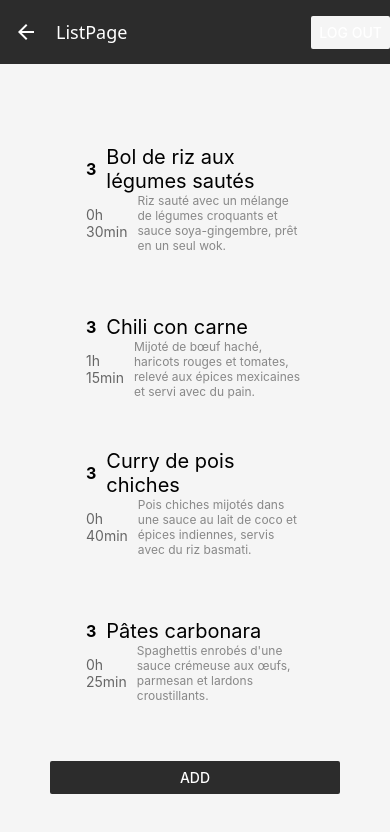
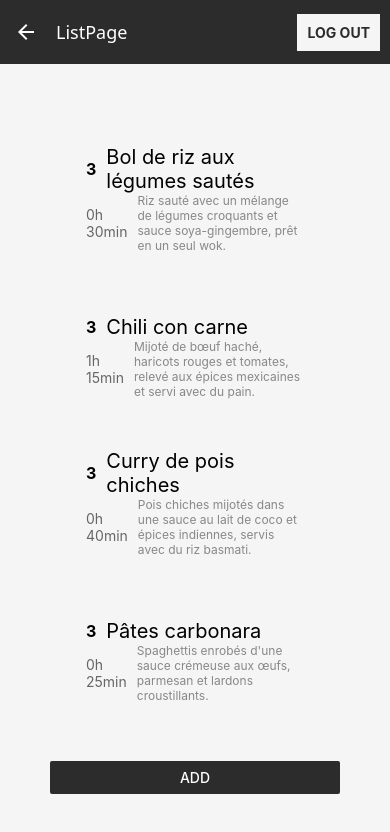
Before and after one commit to EmileSirois/Recipeasy, a React Native app: screen /ListPage in a window 390 px wide. Shown: the top 832 px of the page. Built offline with nearby package versions, Linux system fonts and the light colour scheme.

Commit message:
changed the log out btn to a pressable to modify style and added style elments that correspond to the pressable and text

```diff
--- a/App.js
+++ b/App.js
@@ -1,7 +1,7 @@
-import { NavigationContainer, DefaultTheme } from "@react-navigation/native";
+import { NavigationContainer } from "@react-navigation/native";
 import { createNativeStackNavigator } from "@react-navigation/native-stack";
 import { styles, customTheme } from "./style/Styles.js";
-import { Button } from "react-native";
+import { Pressable, Text } from "react-native";
 import LoginPage from "./pages/LoginPage.js";
 import SignUpPage from "./pages/SignUpPage.js";
 import FormPage from "./pages/FormPage.js";
@@ -21,11 +21,9 @@ export default function App() {
           component={ListPage}
           options={({ navigation }) => ({
             headerRight: () => (
-              <Button
-                title="Log out"
-                color={customTheme.colors.background}
-                onPress={() => navigation.popTo("LoginPage")} //si le premier screen de la stack est tjrs login, poptotop?
-              />
+              <Pressable style={styles.logOutBtn} onPress={() => navigation.popTo("LoginPage")}>
+                <Text style={styles.logOutBtnText}>LOG OUT</Text>
+              </Pressable>
             ),
             headerBackVisible: false, //potentiellement redondant si la stack est bien fait
           })}
--- a/pages/ListPage.js
+++ b/pages/ListPage.js
@@ -43,10 +43,6 @@ export default function ListPage({ navigation, route }) {
     </View>
   );
 
-  function getRandomInt(max) {
-    return Math.floor(Math.random() * max);
-  }
-
   function handleAdd() {
     navigation.navigate("FormPage", {});
   }
@@ -58,7 +54,6 @@ export default function ListPage({ navigation, route }) {
 
   return (
     <View name="LoginView" style={[styles.formContainer, styles.centerBox]}>
-      {/* <Text>{JSON.stringify(sortedRecipes)}</Text> */}
       <FlatList
         data={sortedRecipes}
         renderItem={({item}) => <Item {...item} />}
--- a/style/Styles.js
+++ b/style/Styles.js
@@ -1,5 +1,16 @@
 import { StyleSheet } from "react-native";
 import { DefaultTheme } from "@react-navigation/native";
+
+export const customTheme = {
+  ...DefaultTheme,
+  colors: {
+    ...DefaultTheme.colors,
+    background: "#F5F5F5", // gris presque blanc pour le fond des écrans
+    card: "#2C2C2C", // fond de l'entête (header/tab bar)
+    text: "#FFFFFF", // texte clair pour contraster avec l'entête foncée
+    border: "#2C2C2C", // pour que la bordure de l'entête matche
+  },
+};
 
 export const styles = StyleSheet.create({
   screen: {
@@ -39,15 +50,13 @@ export const styles = StyleSheet.create({
     backgroundColor: "#ccc",
     marginHorizontal: 16,
   },
+  logOutBtn: {
+    marginRight: 10,
+    backgroundColor: customTheme.colors.background
+  },
+  logOutBtnText: {
+    color: customTheme.colors.card,
+    padding: 10,
+    fontWeight: "bold",
+  },
 });
-
-export const customTheme = {
-  ...DefaultTheme,
-  colors: {
-    ...DefaultTheme.colors,
-    background: "#F5F5F5", // gris presque blanc pour le fond des écrans
-    card: "#2C2C2C", // fond de l'entête (header/tab bar)
-    text: "#FFFFFF", // texte clair pour contraster avec l'entête foncée
-    border: "#2C2C2C", // pour que la bordure de l'entête matche
-  },
-};
```
